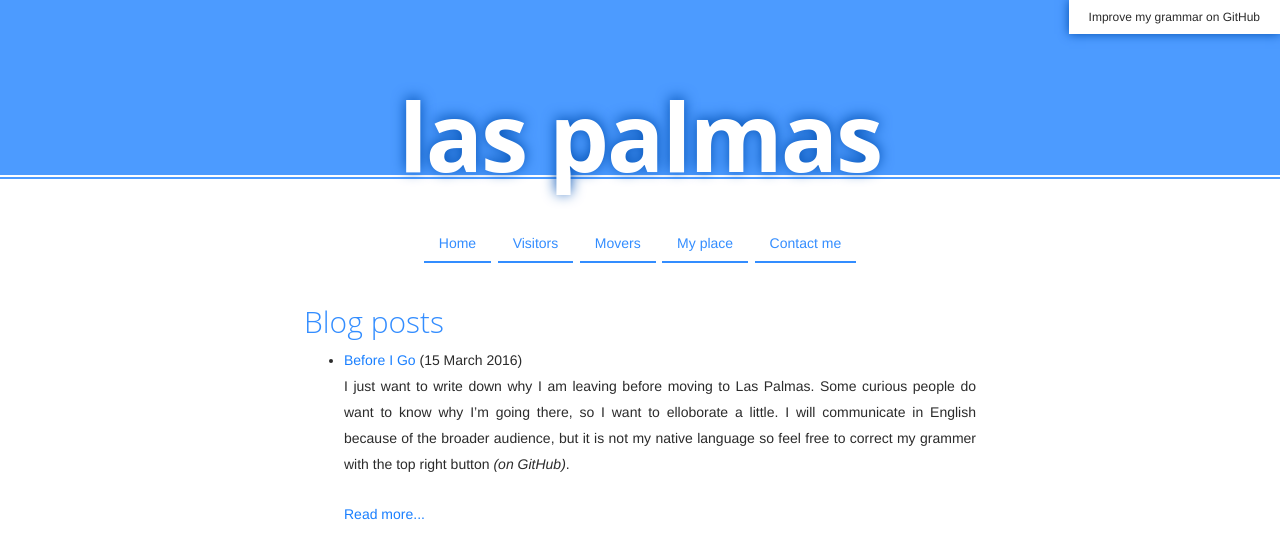
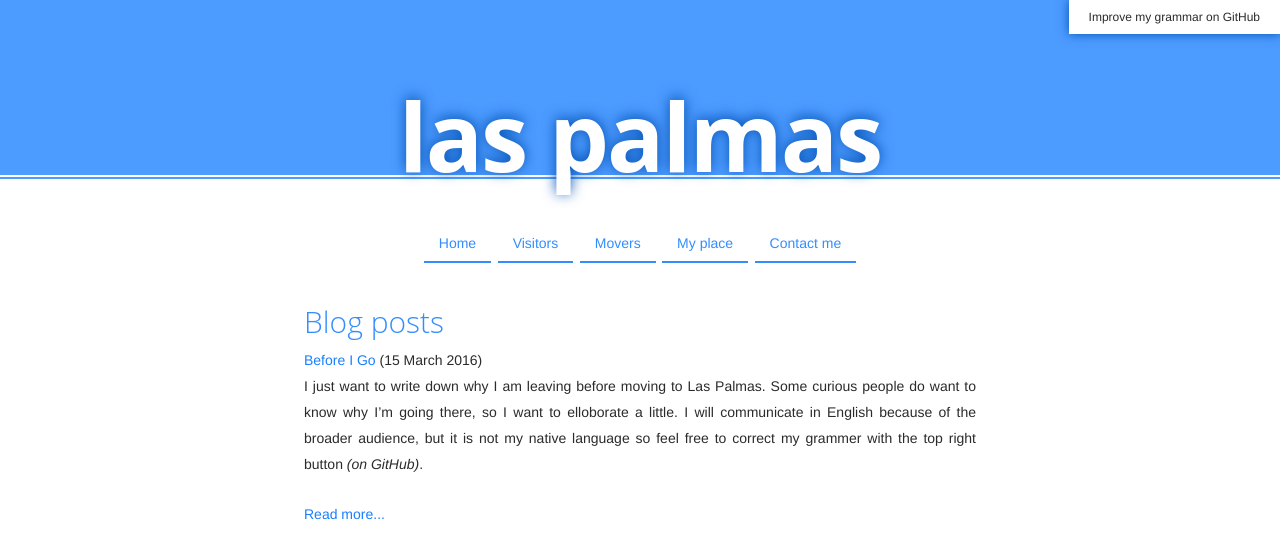
Before and after one commit to adriaandotcom/laspalmas.adriaan.io, a Jekyll site: the page built from blog.md, in a window 1280 px wide. Shown: the top 559 px of the page. Built offline with Jekyll 4.4.1, drawn with Linux system fonts in a browser that asks for light colours.

Commit message:
Update app.scss

```diff
--- a/style/app.scss
+++ b/style/app.scss
@@ -259,3 +259,8 @@ span.dates {
   cursor: help;
   border-bottom: 1px dashed grey;
 }
+
+ul.no-styling {
+  list-style-type: none;
+  padding: 0;
+}
```
